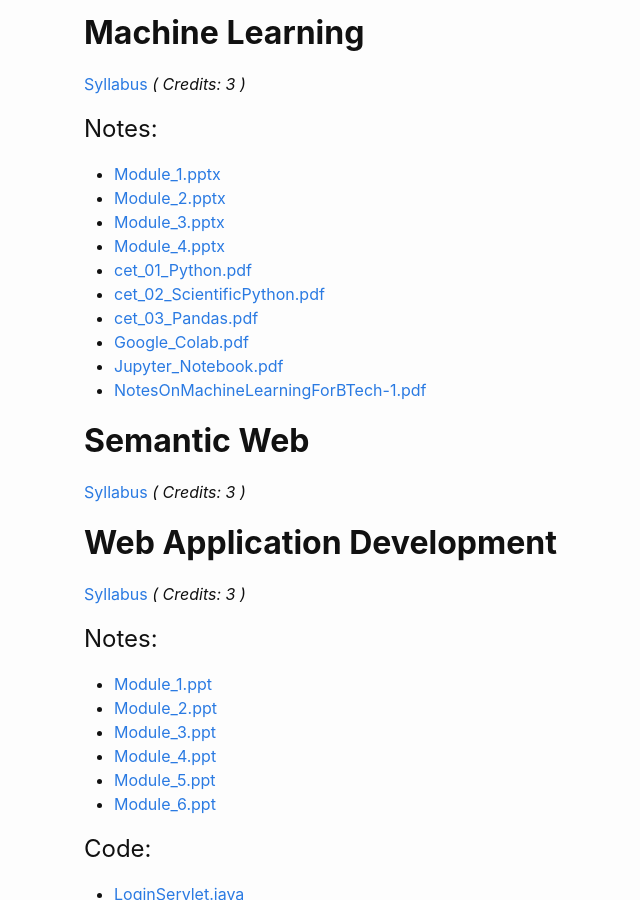
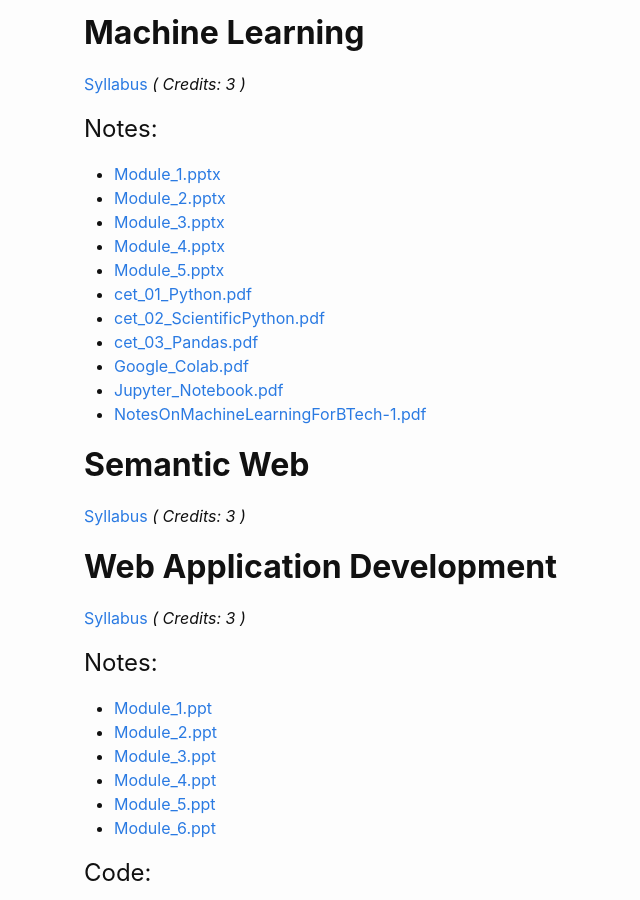
Before and after one commit to IT-GECBH/2020, a Jekyll site: the page built from resources_s7.md, in a window 1280 px wide and 900 px high, scrolled down 563 px. Shown: the whole window, without its empty margins (186-826 px from the left). Built offline with Jekyll 4.4.1, drawn with Linux system fonts in a browser that asks for light colours.

Commit message:
Update resources_s7.md

```diff
--- a/resources_s7.md
+++ b/resources_s7.md
@@ -26,6 +26,7 @@ permalink: /resources-s7/
 * [Module_2.pptx](/resources/ML/module_2.pptx)
 * [Module_3.pptx](/resources/ML/module_3.pptx)
 * [Module_4.pptx](/resources/ML/module_4.pptx)
+* [Module_5.pptx](/resources/ML/module_5.pptx)
 * [cet_01_Python.pdf](/resources/ML/cet_01_Python.pdf)
 * [cet_02_ScientificPython.pdf](/resources/ML/cet_02_ScientificPython.pdf)
 * [cet_03_Pandas.pdf](/resources/ML/cet_03_Pandas.pdf)
```
